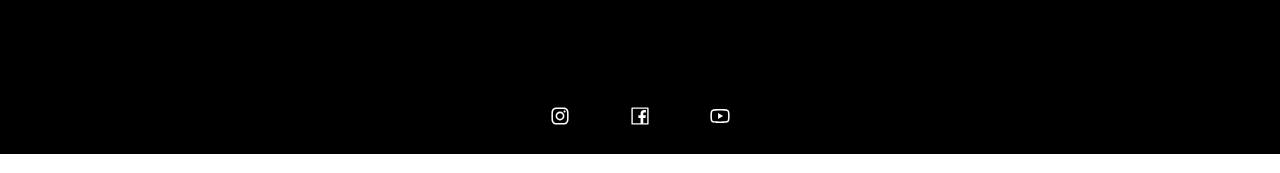
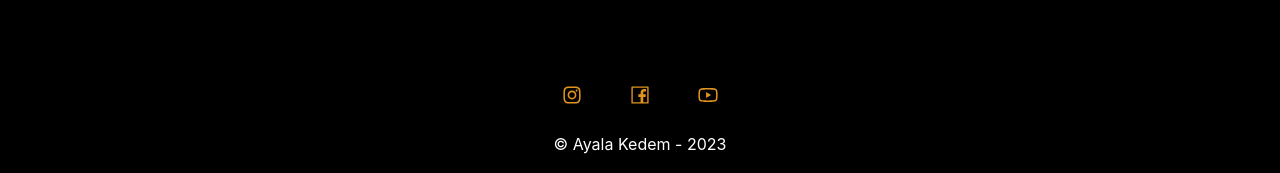
Before and after one commit to AyalaKedem/Project3, a React (Create React App) app: page / in a window 1280 px wide. Shown: the part 724-897 px from the top of the page. Built offline with nearby package versions, Linux system fonts and the light colour scheme.

Commit message:
added name for footer

```diff
--- a/src/components/branch/Branch.module.scss
+++ b/src/components/branch/Branch.module.scss
@@ -11,7 +11,10 @@
 
 .fz {
     font-size: 20px;
+}
 
+.cursor{
+    cursor: pointer;
 }
 
 .orange {
--- a/src/components/branch/Branch.tsx
+++ b/src/components/branch/Branch.tsx
@@ -2,14 +2,15 @@ import { BranchProp } from "../../@types";
 import css from "./Branch.module.scss";
 
 const Branch = ({ city, street, tel, opening, events }: BranchProp) => {
+  const mapUrl = `https://www.google.com/maps/search/?api=1&query=${encodeURIComponent(street)}`;
   return (
     <div className={`${css.branch} text-sm-end`}>
       <h3 className={`${css.orange} display-6`}>{city}</h3>
-      <p className={`ms-2 mt-3 ${css.fz}`}>{street} </p>
+      <p className={`ms-2 mt-3 ${css.fz} ${css.cursor}`} title={'עבור למפה'} onClick={()=> {window.open(mapUrl, '_blank')}}>{street} </p>
       <div className="d-sm-block d-flex flex-column align-items-center">
       <div className="d-flex gap-2">
         <p className={`fw-bold ${css.fz}`}> טל: </p>
-        <p className={css.fz}>{tel}</p>
+        <p className={`${css.fz} ${css.cursor}`} title={'חייג'} onClick={()=> {window.open(`tel:${tel}`, '_blank')}}>{tel}</p>
       </div>
       </div>
       <div className="d-flex flex-column flex-md-row gap-3">
--- a/src/components/footer/Footer.module.scss
+++ b/src/components/footer/Footer.module.scss
@@ -1,6 +1,18 @@
+@import "../../themed-bootstrap.scss";
+
 .footer {
-    position: absolute;
-    bottom: 0;
-    width: 100%;
-    height: 1px;
+  position: absolute;
+  bottom: 0;
+  width: 100%;
+  height: 1px;
 }
+
+.name a {
+  line-height: 4;
+  color: #fff;
+  text-decoration: none;
+  direction: ltr;
+  &:hover {
+    color: $orange;
+  }
+}
--- a/src/components/footer/Footer.tsx
+++ b/src/components/footer/Footer.tsx
@@ -1,10 +1,19 @@
 import SocialNetBtns from "../social-net-btns/SocialNetBtns";
-import css from './Footer.module.scss'
+import css from "./Footer.module.scss";
 
 const Footer = () => {
-  return <div className={css.footer}>
-    <SocialNetBtns />
-  </div>;
+  return (
+    <>
+      <div className={css.footer}>
+        <SocialNetBtns />
+          {/* <div className={`bg-black ${css.lh}`}>{`© Ayala Kedem - ${new Date().getFullYear()}`}</div> */}
+          <div className={`bg-black ${css.name}`}>
+            <a target={"_blank"} rel="_blank noreferrer" href={"www.linkedin.com/in/ayala-kedem-fullstack-developer"}>{`Ayala Kedem - ${new Date().getFullYear()} ©`}</a>
+          </div>
+
+      </div>
+    </>
+  );
 };
 
 export default Footer;
--- a/src/components/social-net-btn/SocialNetBtn.module.scss
+++ b/src/components/social-net-btn/SocialNetBtn.module.scss
@@ -1,9 +1,10 @@
-@import '../../themed-bootstrap.scss';
+@import "../../themed-bootstrap.scss";
 
 .btn {
-  color: #fff;
+  margin: -5px 10px;
+  color: $orange;
   font-size: 22px;
   &:hover {
-    color: $orange;
+    color: #fff;
   }
 }
--- a/src/components/social-net-btn/SocialNetBtn.tsx
+++ b/src/components/social-net-btn/SocialNetBtn.tsx
@@ -2,7 +2,7 @@ import { SocialNetArrProp } from "../../@types";
 import css from './SocialNetBtn.module.scss'
 
 const SocialNetBtn = ({ icon, link }: SocialNetArrProp) => {
-  return <a target={"_blank"} rel="_blank noreferrer" className={`${css.btn} m-3`} href={link}>{icon}</a>;
+  return <a target={"_blank"} rel="_blank noreferrer" className={`${css.btn}`} href={link}>{icon}</a>;
 };
 
 export default SocialNetBtn;
```
